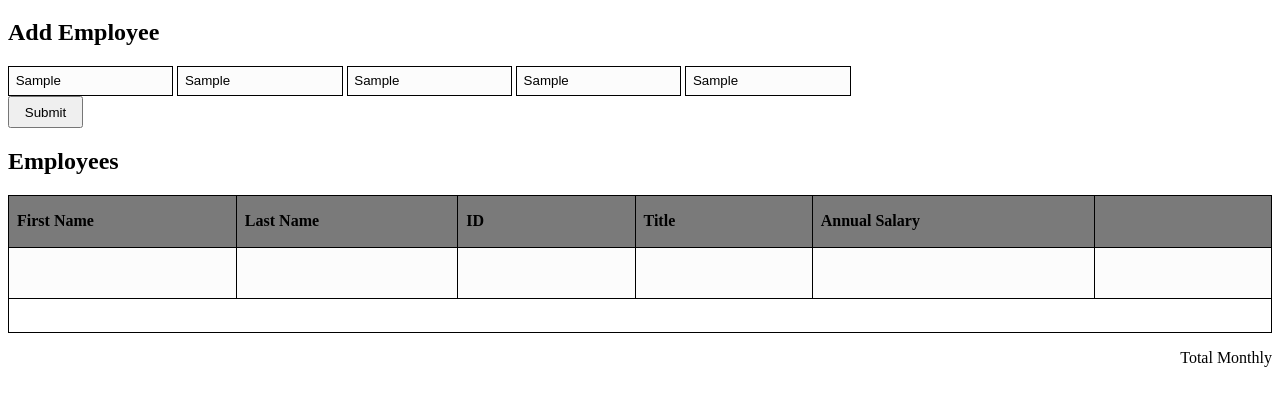
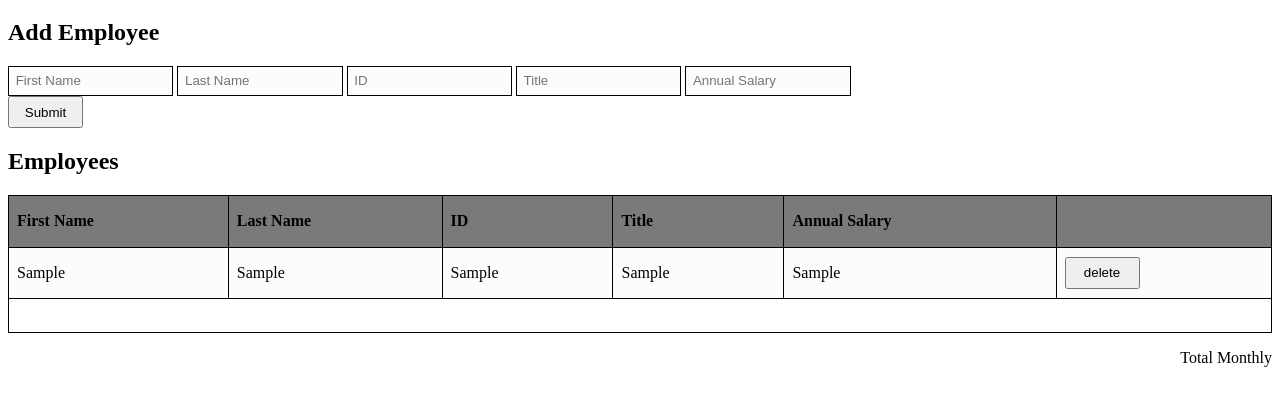
Before and after one commit to Jacoblars85/weekend-salary-calculator-week-1, a website: page index.html in a window 1280 px wide. Both pictures are taken after typing "Sample", "Sample", "Sample", "Sample", "Sample" into the empty fields and a click on the button "Submit". Shown: the part 61-466 px from the top of the page. Drawn offline with Linux system fonts and the light colour scheme.

Commit message:
finished submit button

```diff
--- a/index.html
+++ b/index.html
@@ -62,15 +62,8 @@
 
           </tr>
         </thead>
-        <tbody id="">
-          <tr>
-            <th></th>
-            <th></th>
-            <th></th>
-            <th></th>
-            <th></th>
-            <th></th>
-          </tr>
+        <tbody id="tableBody">
+
         </tbody>
         <tfoot>
           <tr>
--- a/script.js
+++ b/script.js
@@ -1,8 +1,43 @@
 
 
+function deleteButton(event) {
+    console.log('trying to delete');
 
+
+}
 
 function submitButt(event) {
     console.log('trying to button');
     event.preventDefault();
+
+    //get input
+    let getFirstNameInput = document.getElementById('firstNameInput').value;
+    let getLastNameInput = document.getElementById('lastNameInput').value;
+    let getIdInput = document.getElementById('idInput').value;
+    let getTitleInput = document.getElementById('titleInput').value;
+    let getSalaryInput = document.getElementById('annualSalaryInput').value;
+
+    //resets input
+    document.getElementById('firstNameInput').value = '';
+    document.getElementById('lastNameInput').value = '';
+    document.getElementById('idInput').value = '';
+    document.getElementById('titleInput').value = '';
+    document.getElementById('annualSalaryInput').value = '';
+
+    console.log(getFirstNameInput, getLastNameInput, getIdInput, getTitleInput, getSalaryInput);
+
+    let tableBody = document.getElementById('tableBody');
+
+    tableBody.innerHTML +=
+    ` <tr>
+    <td>${getFirstNameInput}</td>
+    <td>${getLastNameInput}</td>
+    <td>${getIdInput}</td>
+    <td>${getTitleInput}</td>
+    <td>${getSalaryInput}</td>
+    <td><button onclick='deleteButton(event)'>delete</button></td>
+  </tr>
+  `
+
+  console.log('we are trying to add to table body', tableBody);
 }
--- a/style.css
+++ b/style.css
@@ -30,7 +30,7 @@ table {
     padding: .5em;
     min-width: 3.5em;
   }
-  thead {
+  thead, tfoot{
     background: #7a7a7a;
     color: #fcfcfc;
   }
@@ -41,10 +41,9 @@ table {
     background: #dcdcdc;
   }
   tfoot {
-    background: #7a7a7a;
+    background: gray;
     border: 1px solid black;
     height: 2.15em;
-
   }
 
   /* FORM ELEMENTS */
```
